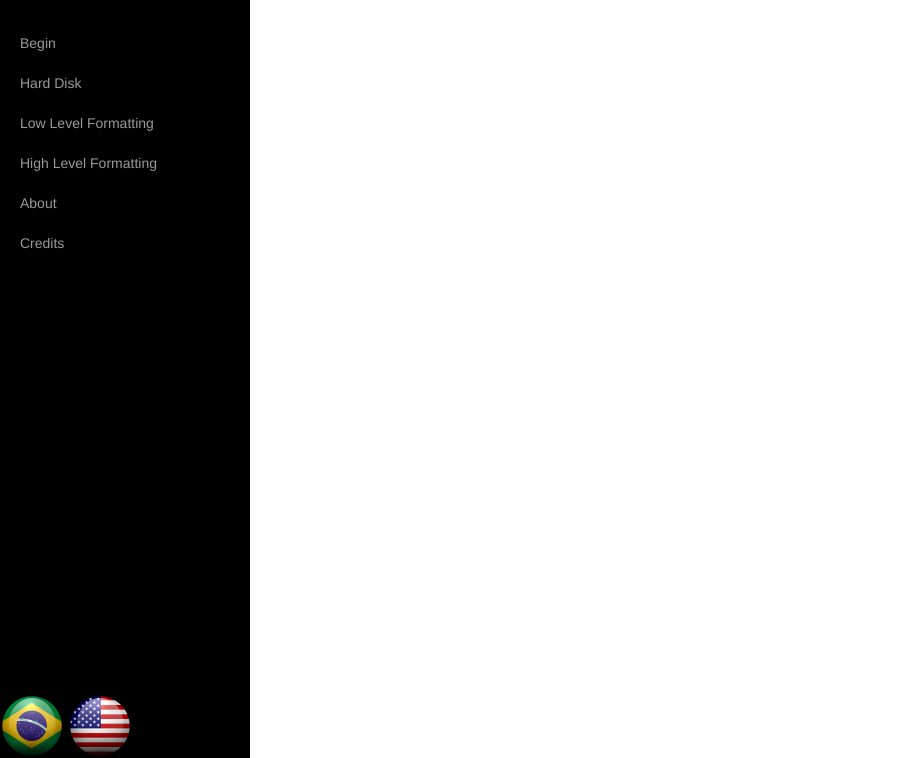
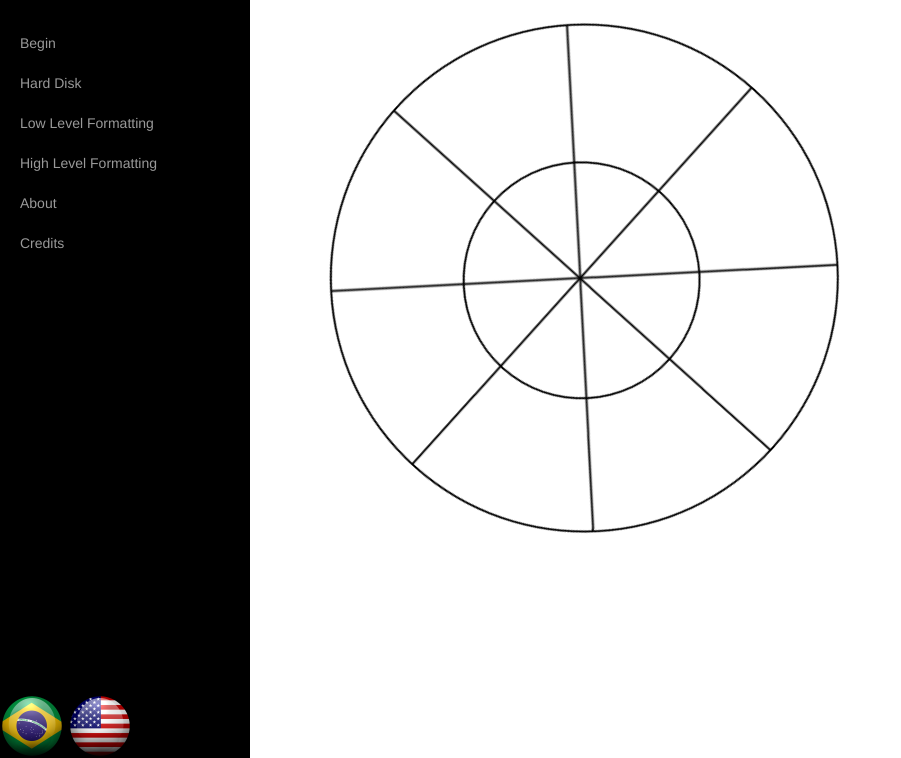
Before and after one commit to gfceccon/SO-REA, a plain HTML site: page index.html in a window 1280 px wide. Shown: the part 42-800 px from the top of the page, without its empty margins (0-901 px from the left). Drawn offline with Linux system fonts and the light colour scheme.

Commit message:
Simple disk rotation

```diff
--- a/index.html
+++ b/index.html
@@ -72,7 +72,7 @@
             <div class="container-fluid">
                 <div class="row">
                     <div class="col-lg-12">
-                        <canvas id="canvas">
+                        <canvas id="canvas" width="800" height="600">
 						</canvas>
                     </div>
                 </div>
@@ -82,6 +82,9 @@
 
     </div>
     <!-- /#wrapper -->
+
+    <!-- Fabric JavaScript -->
+    <script src="js/fabric.min.js"></script>
 
     <!-- jQuery -->
     <script src="js/jquery.js"></script>
--- a/js/script.js
+++ b/js/script.js
@@ -1,40 +1,43 @@
-function rotateDisk(oImg) {
+(function() {
+  fabric.Object.prototype.originX = fabric.Object.prototype.originY = 'center';
 
-        // rotate around canvas center
-        cx = canvas.getWidth() / 2,
-        cy = canvas.getHeight() / 2,
+  var canvas = this.__canvas = new fabric.Canvas('canvas', {
+    hoverCursor: 'pointer',
+    selection: false,
+    perPixelTargetFind: true,
+    targetFindTolerance: 5
+  });
 
-        // speed of rotation slows down for further planets
-        duration = (planetIndex + 1) * rotationSpeed,
+  // load sprite with planets
+  fabric.Image.fromURL('images/Hard Disk.png', function(disk) {
 
-        // randomize starting angle to avoid planets starting on one line
-        startAngle = fabric.util.getRandomInt(-180, 0),
-        endAngle = startAngle + 359;
+    disk.originX = disk.originY = 'center';
+	disk.left = disk.top = 300;
+	canvas.add(disk);
+    diskRotate(disk);
+  });
 
+  function diskRotate(oImg) {
+    duration = 1000;
     (function animate() {
 
       fabric.util.animate({
-        startValue: startAngle,
-        endValue: endAngle,
+        startValue: 0,
+        endValue: 360,
         duration: duration,
 
         // linear movement
         easing: function(t, b, c, d) { return c*t/d + b; },
 
         onChange: function(angle) {
-          angle = fabric.util.degreesToRadians(angle);
 
-          var x = cx + radius * Math.cos(angle);
-          var y = cy + radius * Math.sin(angle);
+          oImg.setAngle(angle);
 
-          oImg.set({ left: x, top: y }).setCoords();
-
-          // only render once
-          if (planetIndex === totalPlanets - 1) {
-            canvas.renderAll();
-          }
+          canvas.renderAll();
         },
         onComplete: animate
       });
     })();
   }
+
+})();
```
Also changed, not shown: images/Hard Disk.png (added), js/fabric.min.js (renamed from fabric.min.js), js/fabric.require.js (renamed from fabric.require.js), 1 other file.
